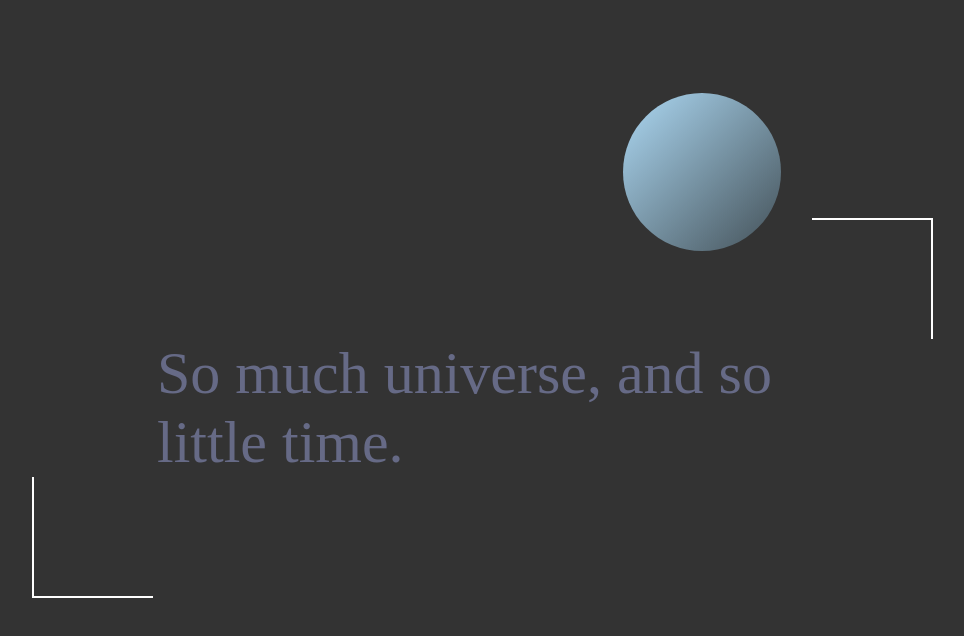
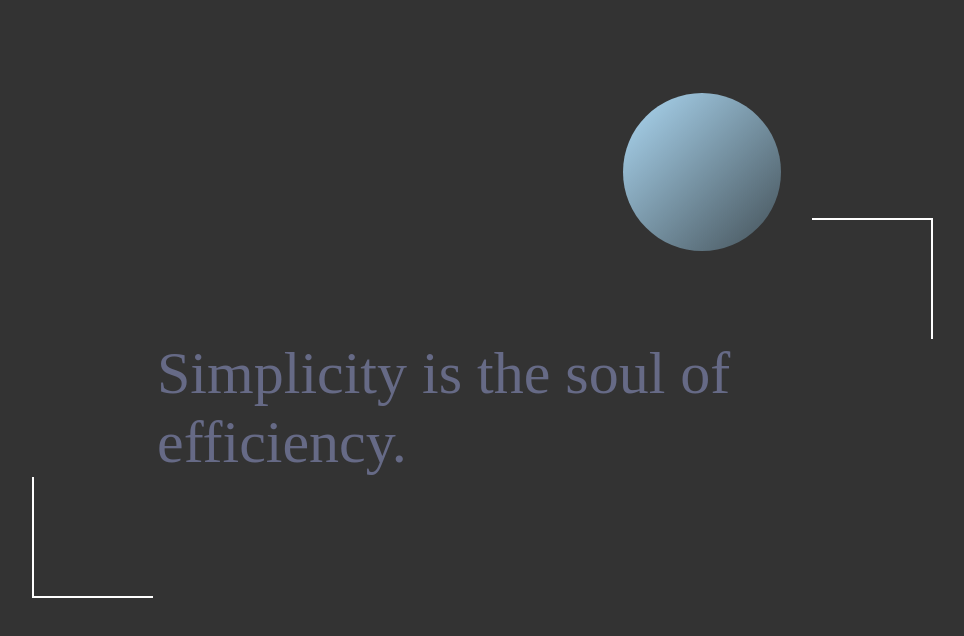
Before and after one commit to Teaah/quoteframe, a plain HTML site: page index.html in a window 1280 px wide. Shown: the whole page, without its empty margins (179-1143 px from the left). Drawn offline with Linux system fonts and the light colour scheme.

Commit message:
added base features

```diff
--- a/index.html
+++ b/index.html
@@ -9,7 +9,7 @@
     <div class="shapetr"></div>
     <div class="quote">
         <span>
-        So much universe, and so little time.
+            Simplicity is the soul of efficiency.
     </span>
     </div>
     <div class="shapebl"></div>
```
